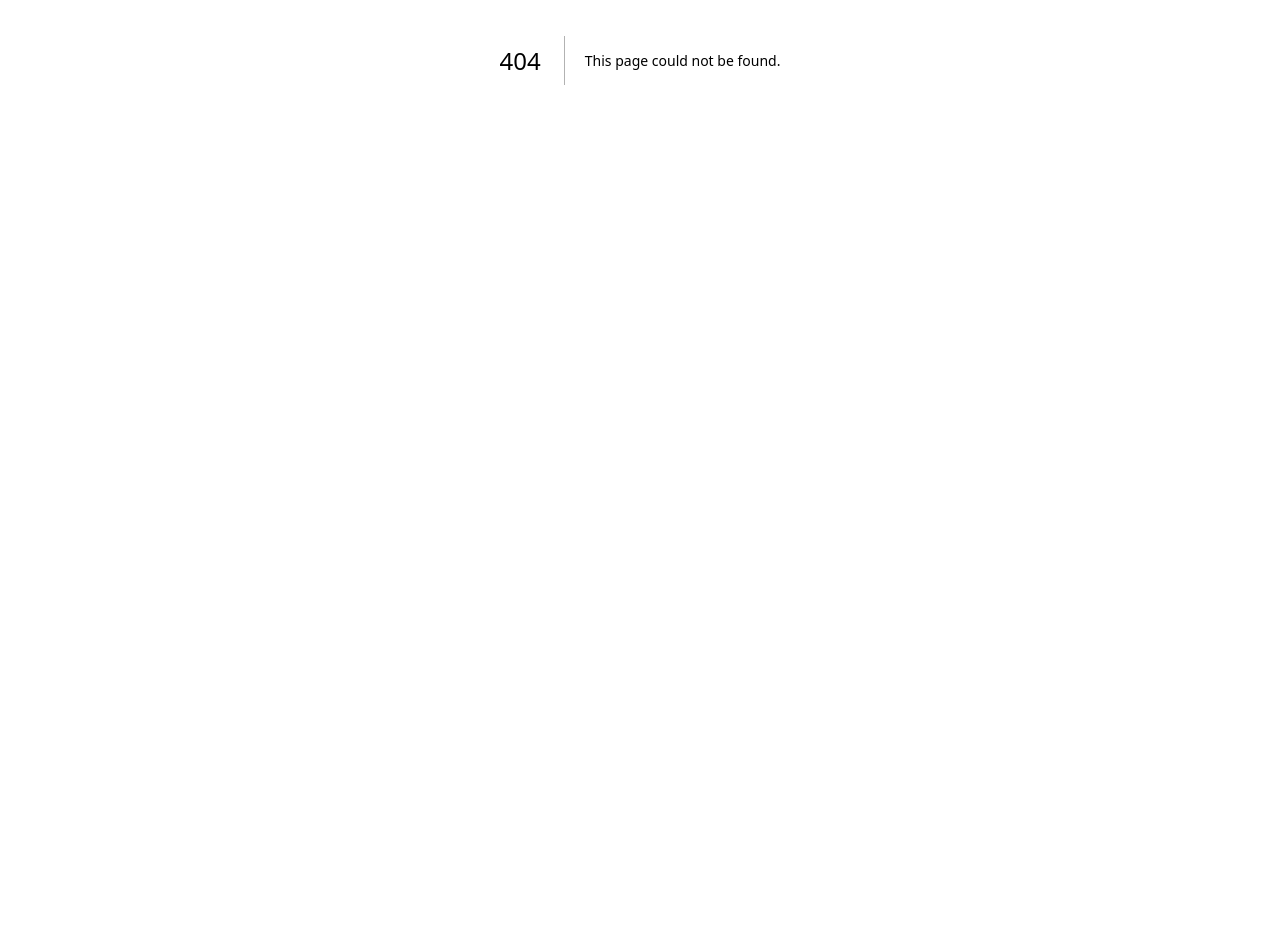
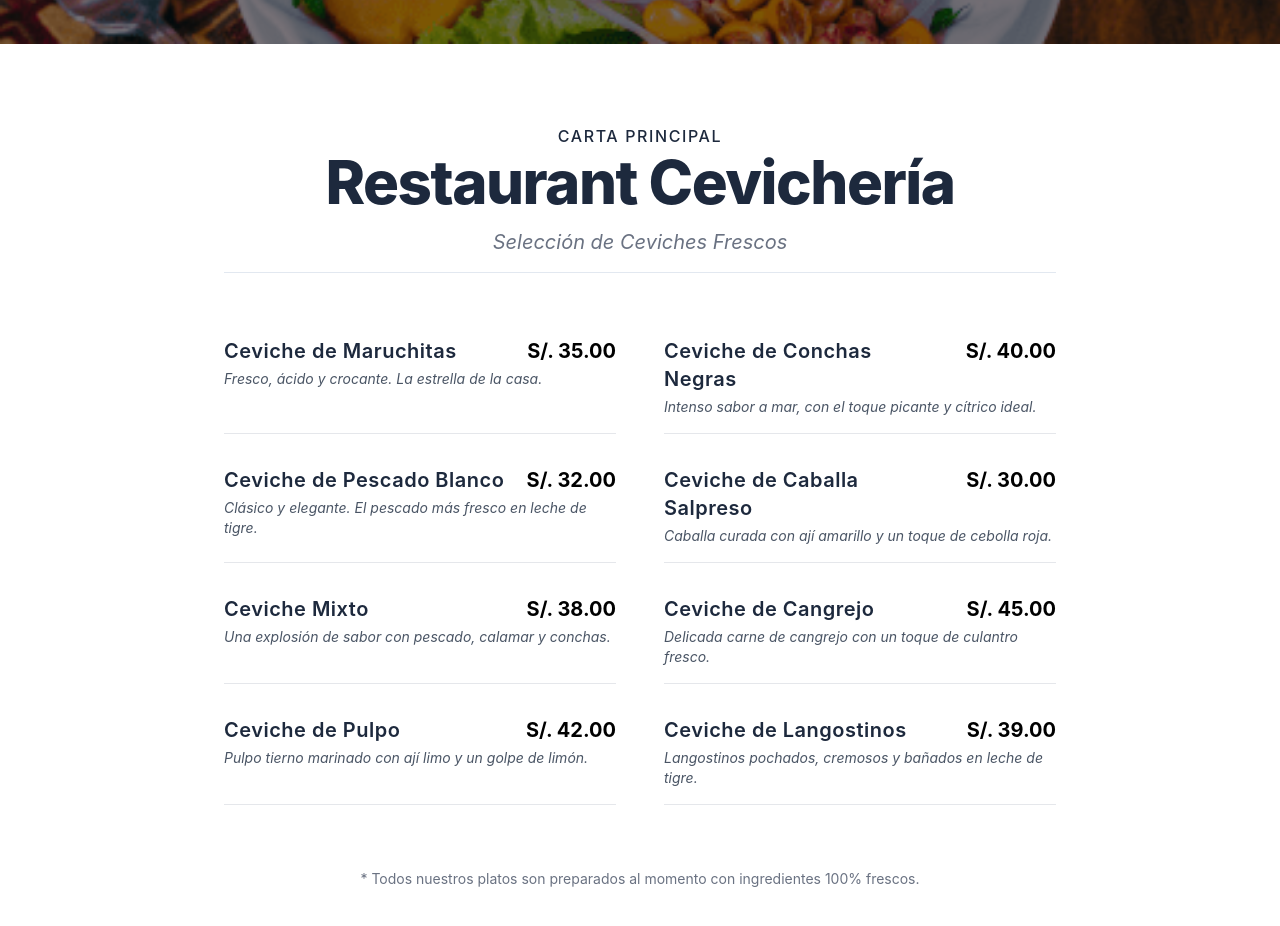
Before and after one commit to alancueva/elbunkerdeverlay, a Next.js app: page /page/menu in a window 1280 px wide. Before the commit this address had no page. Shown: the part 340-1266 px from the top of the page. Before the commit the page ends 800 px from the top, so only its background shows below. Built offline with nearby package versions, Linux system fonts and the light colour scheme.

Commit message:
seccion menu

```diff
--- /dev/null
+++ b/src/app/page/menu/ceviche.tsx
@@ -0,0 +1,113 @@
+import React from 'react';
+
+// 1. Definición de la Interfaz (Simplificada sin imagenUrl)
+interface CevicheItem {
+  id: number;
+  nombre: string;
+  detalle: string;
+}
+
+// 2. Datos de la Carta (con tipado CevicheItem[])
+const ceviches: CevicheItem[] = [
+  {
+    id: 1,
+    nombre: "Ceviche de Maruchitas",
+    detalle: "Fresco, ácido y crocante. La estrella de la casa. (S/. 35.00)"
+  },
+  {
+    id: 2,
+    nombre: "Ceviche de Conchas Negras",
+    detalle: "Intenso sabor a mar, con el toque picante y cítrico ideal. (S/. 40.00)"
+  },
+  {
+    id: 3,
+    nombre: "Ceviche de Pescado Blanco",
+    detalle: "Clásico y elegante. El pescado más fresco en leche de tigre. (S/. 32.00)"
+  },
+  {
+    id: 4,
+    nombre: "Ceviche de Caballa Salpreso",
+    detalle: "Caballa curada con ají amarillo y un toque de cebolla roja. (S/. 30.00)"
+  },
+  {
+    id: 5,
+    nombre: "Ceviche Mixto",
+    detalle: "Una explosión de sabor con pescado, calamar y conchas. (S/. 38.00)"
+  },
+  {
+    id: 6,
+    nombre: "Ceviche de Cangrejo",
+    detalle: "Delicada carne de cangrejo con un toque de culantro fresco. (S/. 45.00)"
+  },
+  {
+    id: 7,
+    nombre: "Ceviche de Pulpo",
+    detalle: "Pulpo tierno marinado con ají limo y un golpe de limón. (S/. 42.00)"
+  },
+  {
+    id: 8,
+    nombre: "Ceviche de Langostinos",
+    detalle: "Langostinos pochados, cremosos y bañados en leche de tigre. (S/. 39.00)"
+  },
+];
+
+const CevicheMenu: React.FC = () => {
+  return (
+    <section className="py-20 bg-white font-['Inter']">
+      <div className="max-w-4xl mx-auto px-4 sm:px-6 lg:px-8">
+
+        {/* Título Principal de la Sección - Formal y Centrado */}
+        <div className="text-center mb-16 border-b pb-4 border-slate-200">
+          <p className="text-base font-medium text-slate-800 uppercase tracking-widest mb-1">
+            Carta Principal
+          </p>
+          <h2 className="text-6xl font-extrabold tracking-tight text-slate-800">
+            Restaurant Cevichería
+          </h2>
+          <p className="mt-4 text-xl text-gray-500 italic">
+            Selección de Ceviches Frescos
+          </p>
+        </div>
+
+        {/* Listado de Menú Formal (Dos Columnas en Escritorio) */}
+        <div className="grid grid-cols-1 lg:grid-cols-2 gap-x-12 gap-y-8">
+          {ceviches.map((ceviche) => {
+            // Separa el detalle del precio para un mejor formato
+            const parts = ceviche.detalle.match(/(.*) \((S\/\. [\d\.]+)\)/);
+            const detalleLimpio = parts ? parts[1].trim() : ceviche.detalle;
+            const precio = parts ? parts[2] : 'Precio No Especificado';
+
+            return (
+              <div
+                key={ceviche.id}
+                className="pb-4 border-b border-gray-200"
+              >
+                <div className="flex justify-between items-start mb-1">
+                  <h3 className={`text-xl font-semibold tracking-wide ${ceviche.id === 1 ? 'text-slate-800' : 'text-slate-800'}`}>
+                    {ceviche.nombre}
+                  </h3>
+                  {/* Precio alineado a la derecha, resaltado pero elegante */}
+                  <span className="text-xl font-bold text-black ml-4 flex-shrink-0">
+                    {precio}
+                  </span>
+                </div>
+                {/* Detalle más discreto */}
+                <p className="text-sm text-gray-600 italic">
+                  {detalleLimpio}
+                </p>
+              </div>
+            );
+          })}
+        </div>
+
+        {/* Nota del Chef */}
+        <div className="mt-16 text-center text-sm text-gray-500">
+            <p>* Todos nuestros platos son preparados al momento con ingredientes 100% frescos.</p>
+        </div>
+
+      </div>
+    </section>
+  );
+};
+
+export default CevicheMenu;
--- /dev/null
+++ b/src/app/page/menu/page.tsx
@@ -0,0 +1,16 @@
+import SeccionCabecera from '@/components/section/seccionCabecera';
+import CevicheMenu from './ceviche';
+
+export default function Menu() {
+
+    return (
+        <>
+            <SeccionCabecera title="Menu"
+                overlay={true}
+                backgroundImage="/ceviche.png"
+                overlayOpacity="bg-opacity-20" />
+                <CevicheMenu />
+
+        </>
+    );
+}
```
